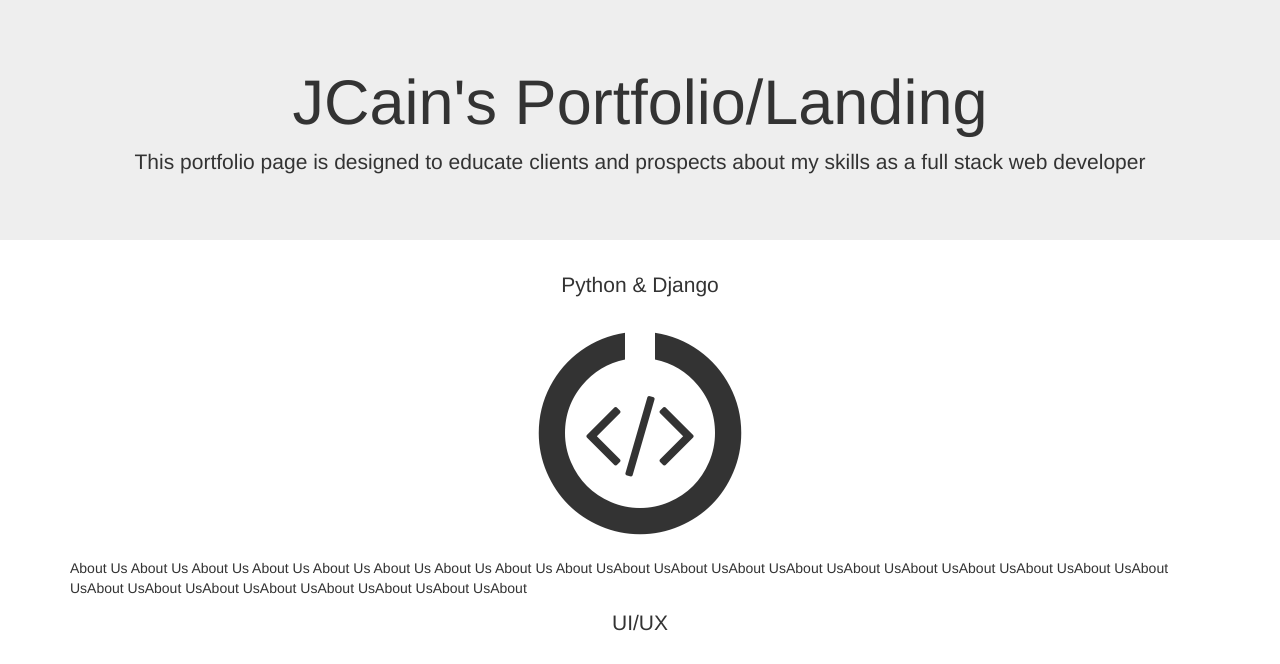
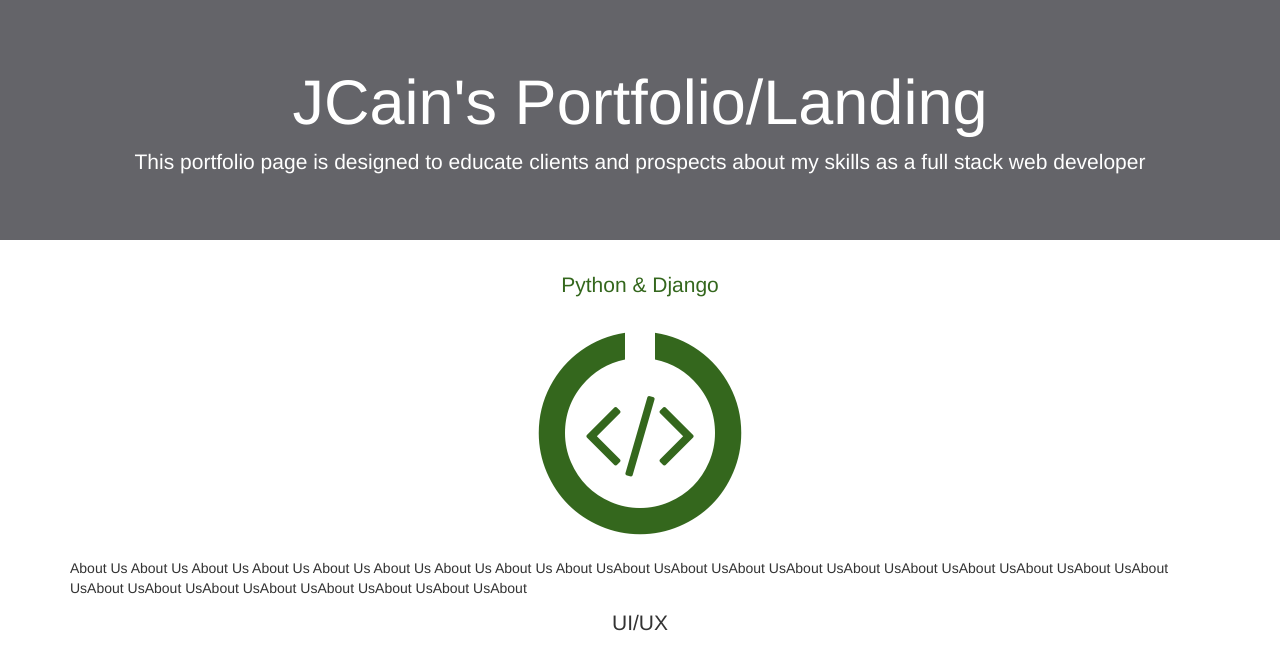
Before and after one commit to jared-cain/jcain-portfolio-django, a Django app: page / in a window 1280 px wide. Shown: the top 664 px of the page. Run offline with Django 3.2, Linux system fonts and the light colour scheme; a user stored in the database is signed in; some libraries are stand-ins or nearby versions.

Commit message:
Add color to jumbotron and python/django badge

```diff
--- a/static_in_pro/our_static/css/custom.css
+++ b/static_in_pro/our_static/css/custom.css
@@ -7,6 +7,11 @@ html,body {
 
 body {
   display: table;
+}
+
+.jumbotron {
+    background-color: #646469;
+    color: #fff;
 }
 
 .container {
--- a/templates/index.html
+++ b/templates/index.html
@@ -19,7 +19,7 @@
 {% block content %}
 <div class="row">
 	<div class='col-sm-12'>
-		<p class='lead text-align-center'>Python &amp; Django
+		<p class='lead text-align-center' style="color:#34671D;">Python &amp; Django
 		<br/><br/>
 		<span class="fa-stack fa-lg fa-5x">
 			<i class="fa fa-circle-o-notch fa-stack-2x"></i>
```
